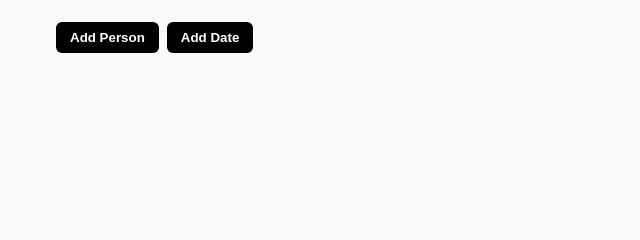
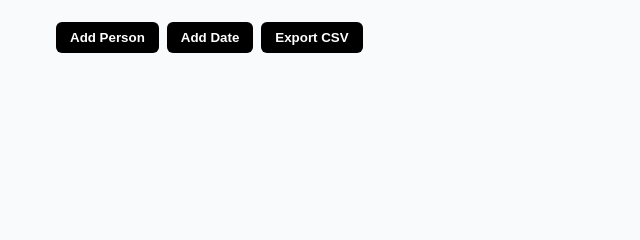
Before and after one commit to HunterLewis000/newspaper-app, a Flask app: template templates/manage_attendance.html in a window 1280 px wide. Shown: the part 125-365 px from the top of the page, without its empty margins (0-640 px from the left). Run offline with Flask 3, Linux system fonts and the light colour scheme; the template is opened without the code that fills it, so the values that code supplies are empty; the visitor is signed in with stand-in values (Sample User, id 1); data comes from the database, SQL or seed files in the repository; some libraries are stand-ins or nearby versions.

Commit message:
export attendance csv

```diff
--- a/templates/manage_attendance.html
+++ b/templates/manage_attendance.html
@@ -33,6 +33,7 @@
    <div class="controls">
     <button id="btn-add-person">Add Person</button>
     <button id="btn-add-date">Add Date</button>
+    <button id="btn-export-csv">Export CSV</button>
   </div>
 <script>
 const socket = io();
@@ -254,8 +255,48 @@ async function deleteDate(dateId) {
   }
 }
 
+/* CSV export: builds a CSV with header "Name" + date columns, then one row per person.
+   Uses the client-side `people`, `dates`, and `attendance` structures so exported CSV
+   matches the current UI state. */
+function exportCSV() {
+  if (!people.length) { alert("No people to export."); return; }
+
+  const header = ["Name"].concat(dates.map(d => (new Date(d.date)).toISOString().slice(0,10)));
+
+  const rows = [header];
+  people.forEach(p => {
+    const row = [p.name];
+    dates.forEach(d => {
+      const key = keyFor(String(p.id), String(d.id));
+      row.push(attendance[key] ? "Present" : "");
+    });
+    rows.push(row);
+  });
+
+  const csvLines = rows.map(cols => cols.map(cell => {
+    if (cell === null || cell === undefined) cell = "";
+    cell = String(cell);
+    if (cell.includes('"') || cell.includes(',') || cell.includes('\n')) {
+      return '"' + cell.replace(/"/g, '""') + '"';
+    }
+    return cell;
+  }).join(','));
+
+  const csv = csvLines.join('\n');
+  const blob = new Blob([csv], { type: 'text/csv;charset=utf-8;' });
+  const url = URL.createObjectURL(blob);
+  const a = document.createElement('a');
+  a.href = url;
+  const now = new Date().toISOString().slice(0,19).replace(/[:T]/g,'-');
+  a.download = `attendance-${now}.csv`;
+  document.body.appendChild(a);
+  a.click();
+  setTimeout(() => { URL.revokeObjectURL(url); a.remove(); }, 1000);
+}
+
 document.getElementById('btn-add-person').addEventListener('click', addPerson);
 document.getElementById('btn-add-date').addEventListener('click', addDate);
+document.getElementById('btn-export-csv').addEventListener('click', exportCSV);
 
 socket.on('connect', () => console.log('socket connected'));
 socket.on('attendance_updated', (d) => {
```
